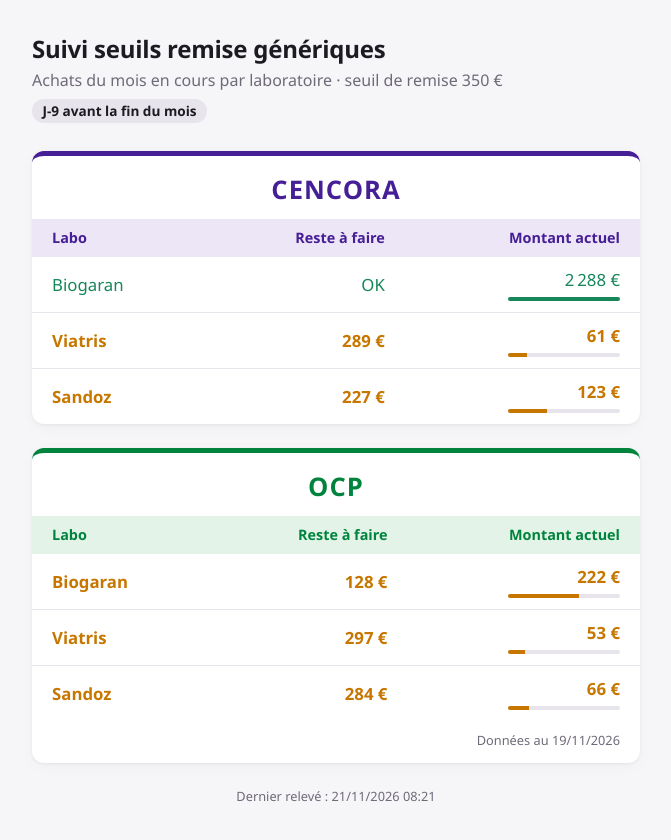
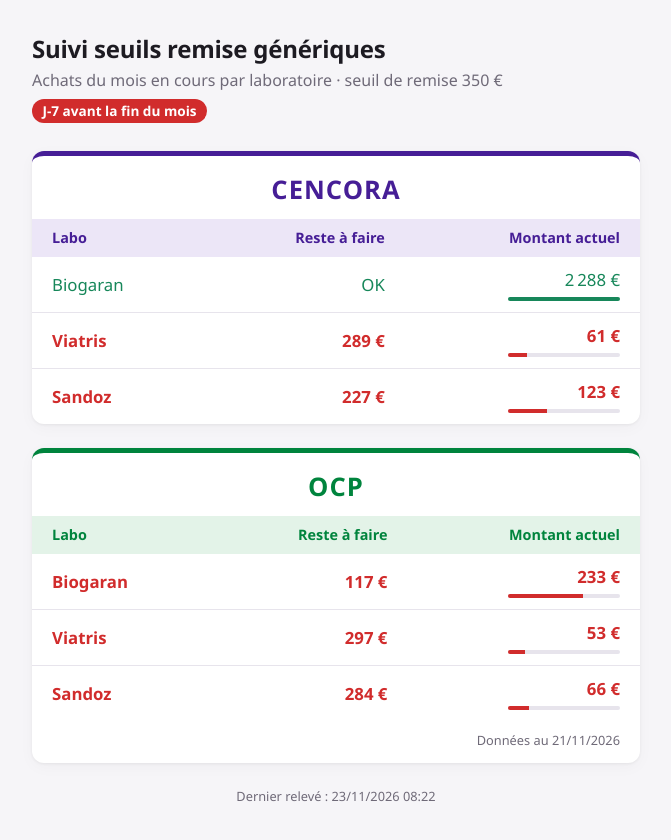
Before and after one commit to afgto79/SuiviGeneriques, a plain HTML site: page index.html in a window 1280 px wide. Shown: the whole page, without its empty margins (304-975 px from the left). Drawn offline with Linux system fonts and the light colour scheme.

Commit message:
Mise à jour 2026-11-23T08:22

```diff
--- a/index.html
+++ b/index.html
@@ -57,7 +57,7 @@
 <main>
   <h1>Suivi seuils remise génériques</h1>
   <p class="intro">Achats du mois en cours par laboratoire · seuil de remise 350 €<br>
-    <span class="echeance">J-9 avant la fin du mois</span></p>
+    <span class="echeance proche">J-7 avant la fin du mois</span></p>
 
   <section class="cencora">
     <h2>CENCORA</h2>
@@ -69,12 +69,12 @@
             <td>OK</td>
             <td>2 288 €<div class="barre"><span style="width:100%"></span></div></td>
           </tr>
-          <tr class="niveau-attention">
+          <tr class="niveau-urgent">
             <td>Viatris</td>
             <td>289 €</td>
             <td>61 €<div class="barre"><span style="width:17%"></span></div></td>
           </tr>
-          <tr class="niveau-attention">
+          <tr class="niveau-urgent">
             <td>Sandoz</td>
             <td>227 €</td>
             <td>123 €<div class="barre"><span style="width:35%"></span></div></td>
@@ -88,26 +88,26 @@
     <table>
       <thead><tr><th>Labo</th><th>Reste à faire</th><th>Montant actuel</th></tr></thead>
       <tbody>
-          <tr class="niveau-attention">
+          <tr class="niveau-urgent">
             <td>Biogaran</td>
-            <td>128 €</td>
-            <td>222 €<div class="barre"><span style="width:63%"></span></div></td>
+            <td>117 €</td>
+            <td>233 €<div class="barre"><span style="width:67%"></span></div></td>
           </tr>
-          <tr class="niveau-attention">
+          <tr class="niveau-urgent">
             <td>Viatris</td>
             <td>297 €</td>
             <td>53 €<div class="barre"><span style="width:15%"></span></div></td>
           </tr>
-          <tr class="niveau-attention">
+          <tr class="niveau-urgent">
             <td>Sandoz</td>
             <td>284 €</td>
             <td>66 €<div class="barre"><span style="width:19%"></span></div></td>
           </tr>
       </tbody>
     </table>
-    <p class="note">Données au 19/11/2026</p>
+    <p class="note">Données au 21/11/2026</p>
   </section>
-  <p class="updated">Dernier relevé : 21/11/2026 08:21</p>
+  <p class="updated">Dernier relevé : 23/11/2026 08:22</p>
 </main>
 </body>
 </html>
```
